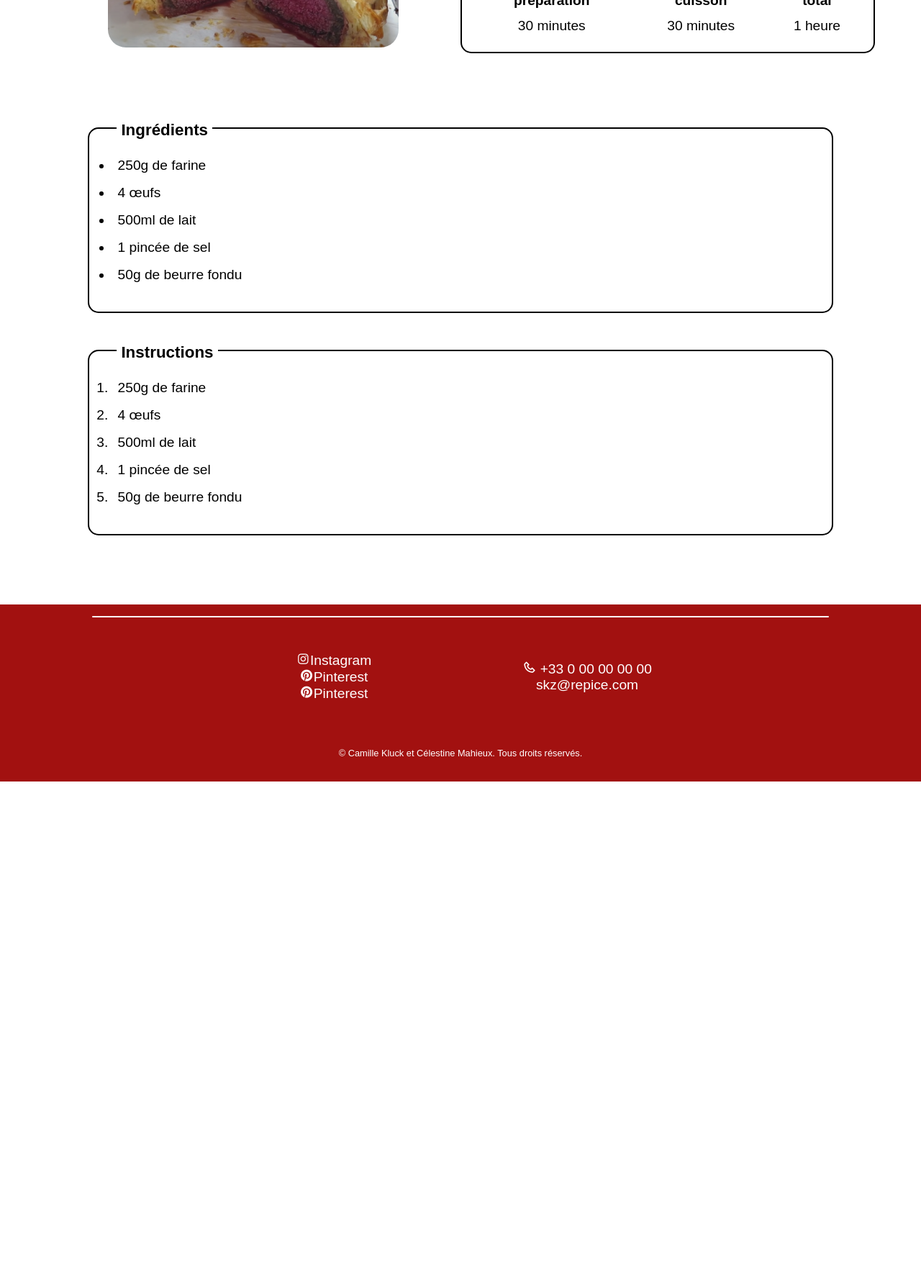
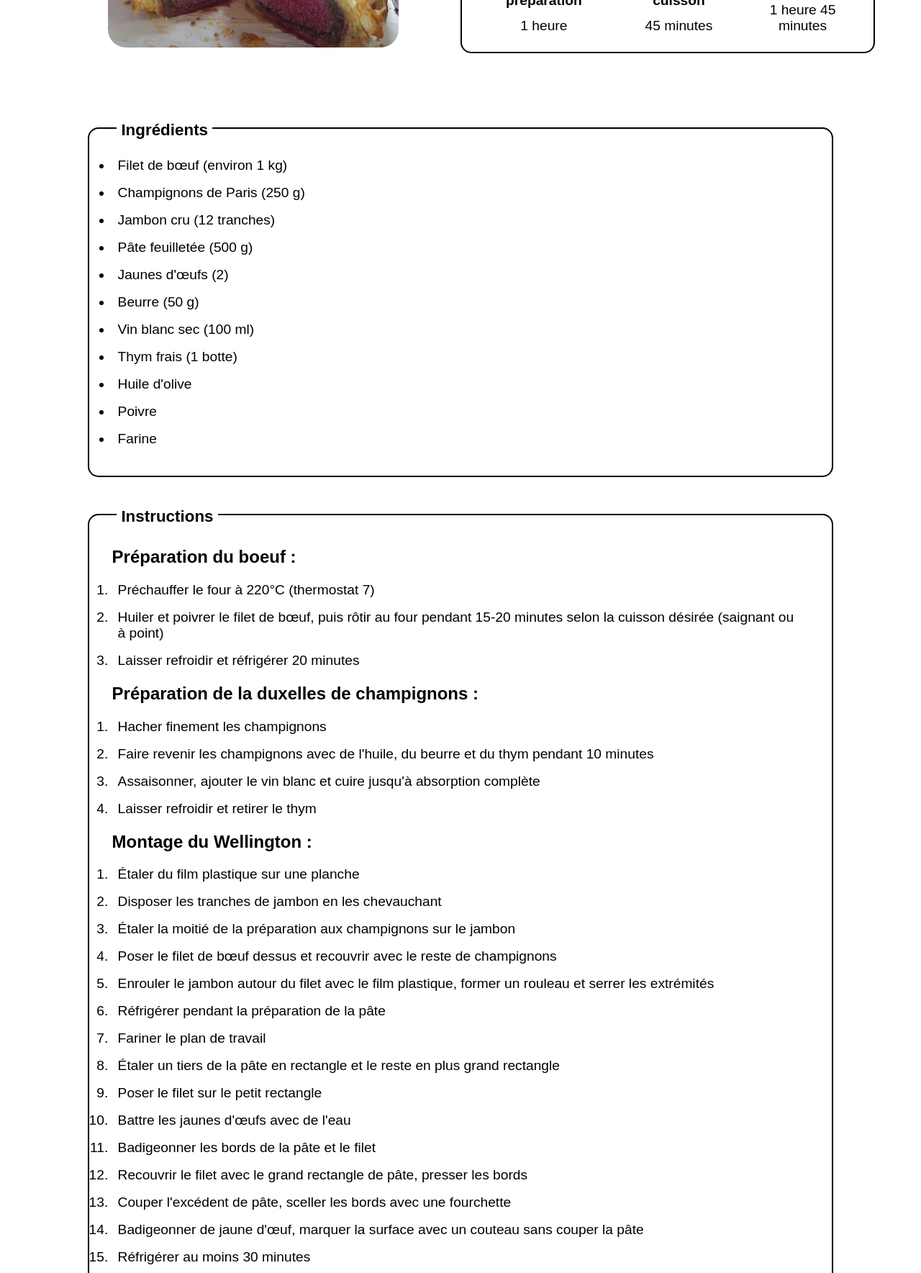
Before and after one commit to camilleklu/skzrecipe, a plain HTML site: page recettes/recette-1.html in a window 1280 px wide. Shown: the part 406-2175 px from the top of the page at 72% size. Before the commit the page ends 1492 px from the top, so only its background shows below. Drawn offline with nearby package versions, Linux system fonts and the light colour scheme; files whose address does not match are found by name; a web font is replaced by a local one.

Commit message:
ajout recette

```diff
--- a/recettes/recette-1.html
+++ b/recettes/recette-1.html
@@ -52,7 +52,7 @@
     <div class="container recipe">
 
         <div class="recipe-title">
-            <img src="../images/boeuf_leeknow.png" alt="ceci est un milkshake">
+            <img src="../images/boeuf_leeknow.png" alt="boeuf Wellington">
             <div class="recipe-intro-contenue">
                 <h3>Boeuf Wellington</h3>
                 <fieldset class="content">
@@ -60,15 +60,15 @@
                     <div class="recipe-time">
                         <div>
                             <h5>Temps de préparation</h5>
-                            <p>30 minutes</p>
+                            <p>1 heure</p>
                         </div>
                         <div>
                             <h5>Temps de cuisson</h5>
-                            <p>30 minutes</p>
+                            <p>45 minutes</p>
                         </div>
                         <div>
                             <h5>Temps total</h5>
-                            <p>1 heure</p>
+                            <p>1 heure 45 minutes</p>
                         </div>
                     </div>
                 </fieldset>
@@ -79,24 +79,62 @@
                 <legend class="recipe-label">Ingrédients</legend>
                 <div class="ingredients">
                     <ul>
-                        <li>250g de farine</li>
-                        <li>4 œufs</li>
-                        <li>500ml de lait</li>
-                        <li>1 pincée de sel</li>
-                        <li>50g de beurre fondu</li>
+                        <li>Filet de bœuf (environ 1 kg)</li>
+                        <li>Champignons de Paris (250 g)</li>
+                        <li>Jambon cru (12 tranches)</li>
+                        <li>Pâte feuilletée (500 g)</li>
+                        <li>Jaunes d'œufs (2)</li>
+                        <li>Beurre (50 g)</li>
+                        <li>Vin blanc sec (100 ml)</li>
+                        <li>Thym frais (1 botte)</li>
+                        <li>Huile d'olive</li>
+                        <li>Poivre</li>
+                        <li>Farine</li>
                     </ul>
                 </div>
             </fieldset>
             <fieldset>
                 <legend class="recipe-label">Instructions</legend>
                 <div class="instructions">
+                    <h4 class="compartiment">Préparation du boeuf  :</h4>
                     <ul>
-                        <li>250g de farine</li>
-                        <li>4 œufs</li>
-                        <li>500ml de lait</li>
-                        <li>1 pincée de sel</li>
-                        <li>50g de beurre fondu</li>
+                        <li>Préchauffer le four à 220°C (thermostat 7)</li>
+                        <li>Huiler et poivrer le filet de bœuf, puis rôtir au four pendant 15-20 minutes selon la cuisson désirée (saignant ou à point)</li>
+                        <li>Laisser refroidir et réfrigérer 20 minutes</li>
                     </ul>
+
+                    <h4 class="compartiment">Préparation de la duxelles de champignons :</h4>
+                    <ul>
+                        <li>Hacher finement les champignons</li>
+                        <li>Faire revenir les champignons avec de l'huile, du beurre et du thym pendant 10 minutes</li>
+                        <li>Assaisonner, ajouter le vin blanc et cuire jusqu'à absorption complète</li>
+                        <li>Laisser refroidir et retirer le thym</li>
+                    </ul>
+                    <h4 class="compartiment">Montage du Wellington :</h4>
+                    <ul>
+                        <li>Étaler du film plastique sur une planche</li>
+                        <li>Disposer les tranches de jambon en les chevauchant</li>
+                        <li>Étaler la moitié de la préparation aux champignons sur le jambon</li>
+                        <li>Poser le filet de bœuf dessus et recouvrir avec le reste de champignons</li>
+                        <li>Enrouler le jambon autour du filet avec le film plastique, former un rouleau et serrer les extrémités</li>
+                        <li>Réfrigérer pendant la préparation de la pâte</li>
+                        <li>Fariner le plan de travail</li>
+                        <li>Étaler un tiers de la pâte en rectangle et le reste en plus grand rectangle</li>
+                        <li>Poser le filet sur le petit rectangle</li>
+                        <li>Battre les jaunes d'œufs avec de l'eau</li>
+                        <li>Badigeonner les bords de la pâte et le filet</li>
+                        <li>Recouvrir le filet avec le grand rectangle de pâte, presser les bords</li>
+                        <li>Couper l'excédent de pâte, sceller les bords avec une fourchette</li>
+                        <li>Badigeonner de jaune d'œuf, marquer la surface avec un couteau sans couper la pâte</li>
+                        <li>Réfrigérer au moins 30 minutes</li>
+                    </ul>
+                    <h4 class="compariment">Cuisson</h4>
+                    <ul>
+                        <li>Préchauffer le four à 200°C (thermostat 6)</li>
+                        <li>Badigeonner à nouveau de jaune d'œuf et cuire 20-30 minutes jusqu'à ce que la pâte soit dorée</li>
+                        <li>Laisser reposer 10 minutes avant de trancher et servir</li>
+                    </ul>
+                    <h4 class="compartiment">Servir avec des légumes de saison ou pomme de terre</h4>
                 </div>
             </fieldset>
         </div>
```
